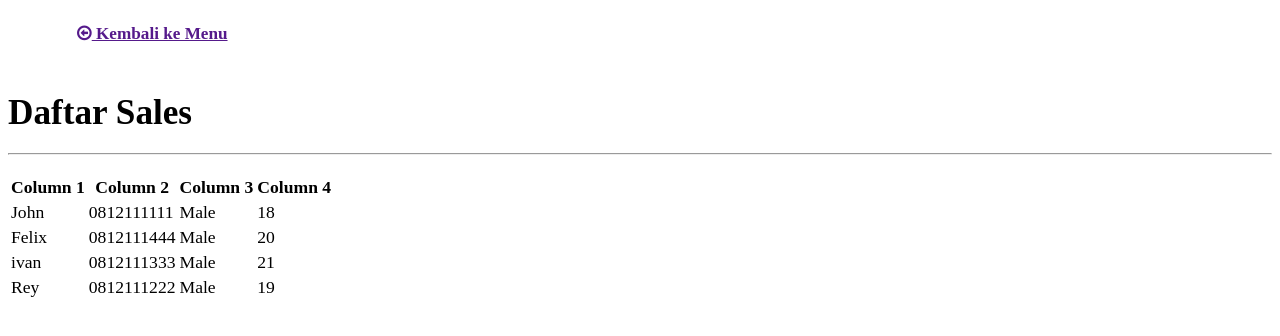
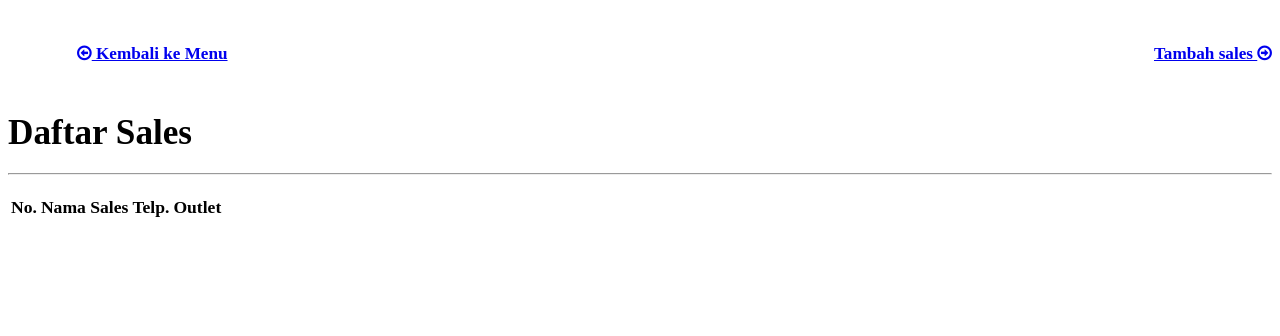
Before and after one commit to luckymahrus/victory, a CodeIgniter app: page /victory/sales/list_sales in a window 1280 px wide. Shown: the part 58-394 px from the top of the page. Run offline with CodeIgniter, Linux system fonts and the light colour scheme; the visitor is signed in with stand-in values (Sample User, id 1); data comes from the database, SQL or seed files in the repository; lists and menus that the app fills with data are empty; some libraries are stand-ins or nearby versions.

Commit message:
list sales

```diff
--- a/application/controllers/Sales.php
+++ b/application/controllers/Sales.php
@@ -6,6 +6,7 @@
 
 		function __construct(){
 			parent::__construct();
+			$this->load->model('sales_model');
 
 		}
 
@@ -97,6 +98,7 @@
 		public function list_sales(){
 
 			$data['title'] = 'Sales';
+			$data['sales'] = $this->sales_model->get_all_sales();
 			$data['is_mobile'] = $this->is_mobile;
 			$this->template->load('default','sales/list_sales',$data);
 
--- /dev/null
+++ b/application/models/Sales_model.php
@@ -0,0 +1,15 @@
+<?php
+
+class Sales_model extends CI_Model{
+
+	function get_all_sales(){
+		$this->db->select('accounts.*,outlets.name AS outlet_name');
+		$this->db->from('accounts');
+		$this->db->join('outlets','outlets.id = accounts.outlet_id');
+		$this->db->where('accounts.role','sales');
+		return $this->db->get()->result();
+	}
+
+}
+
+?>
--- a/application/views/outlets/list_outlet.php
+++ b/application/views/outlets/list_outlet.php
@@ -12,8 +12,8 @@
 	        </div>
 	    </div>
 		<div class="row">
-			<div class="cell">
-				<table class="table hovered border">
+			<div class="cell" style="overflow-x: scroll;">
+				<table class="table hovered border" id="table_outlet" >
 					<thead>
 						<tr>
 							<th class="sortable-column">No.</th>
--- a/application/views/sales/list_sales.php
+++ b/application/views/sales/list_sales.php
@@ -2,7 +2,8 @@
 	<div class="grid">
 		<div class="row">
 	        <div class="cell">
-	            <h3><small><a href=""><span class="fa fa-arrow-circle-o-left"></span> Kembali ke Menu</a></small></h3>
+	            <h3 style="display: inline-block;"><small><a href="<?php echo base_url() ?>"><span class="fa fa-arrow-circle-o-left"></span> Kembali ke Menu</a></small></h3>
+	            <h3 style="display:inline-block;float:right;"><small><a href="<?php echo base_url('sales/add_sales') ?>">Tambah sales <span class="fa fa-arrow-circle-o-right"></span></a></small></h3>
 	        </div>
 	    </div>
 		<div class="row form-title">
@@ -16,37 +17,26 @@
 				<table class="table hovered border">
 					<thead>
 						<tr>
-							<th class="sortable-column">Column 1</th>
-							<th class="sortable-column">Column 2</th>
-							<th class="sortable-column">Column 3</th>
-							<th class="sortable-column">Column 4</th>
+							<th class="sortable-column">No.</th>
+							<th class="sortable-column">Nama Sales</th>
+							<th class="sortable-column">Telp.</th>
+							<th class="sortable-column">Outlet</th>
 						</tr>
 					</thead>
 					<tbody>
-						<tr>
-							<td>John</td>
-							<td>0812111111</td>
-							<td>Male</td>
-							<td>18</td>
-						</tr>
-						<tr>
-							<td>Felix</td>
-							<td>0812111444</td>
-							<td>Male</td>
-							<td>20</td>
-						</tr>
-						<tr>
-							<td>ivan</td>
-							<td>0812111333</td>
-							<td>Male</td>
-							<td>21</td>
-						</tr>
-						<tr>
-							<td>Rey</td>
-							<td>0812111222</td>
-							<td>Male</td>
-							<td>19</td>
-						</tr>
+						<?php if($sales): ?>
+							<?php $i = 1; ?>
+							<?php foreach($sales as $row): ?>
+								<tr>
+									<td><?php echo $i ?></td>
+									<td><?php echo $row->name ?></td>
+									<td><?php echo $row->phone ?></td>
+									<td><?php echo $row->outlet_name ?></td>
+								</tr>
+							<?php $i++; ?>
+							<?php endforeach ?>
+						<?php endif; ?>
+
 					</tbody>
 				</table>
 			</div>
```
Also changed, not shown: application/views/sales/add_sales.php (+7 -11 lines), uploads/photo/sales/sales-Irv.jpg (added).
